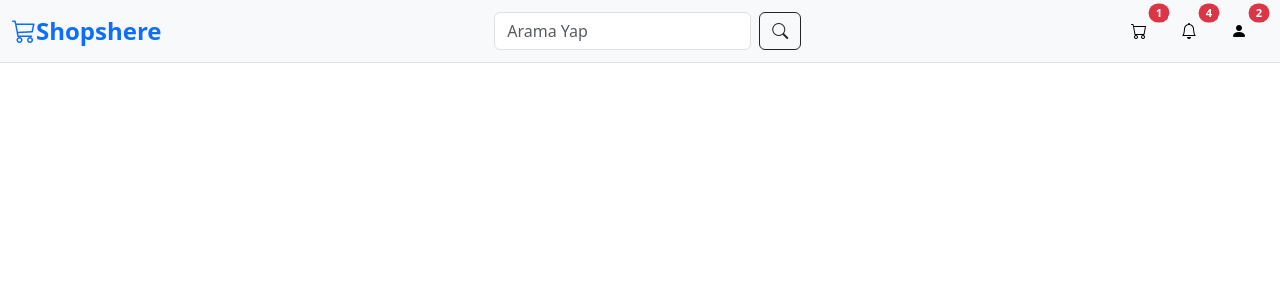
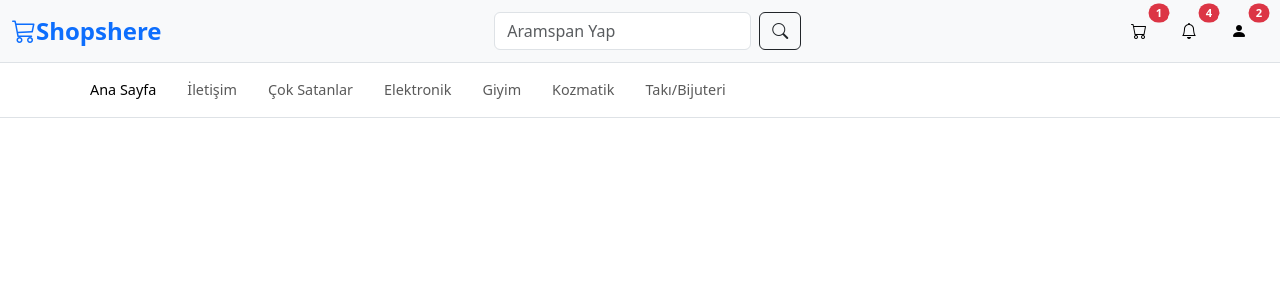
Before and after one commit to serhatkocak/shopshere, an Angular app: page /home in a window 1280 px wide. Shown: the top 300 px of the page. Built offline with nearby package versions, Linux system fonts and the light colour scheme.

Commit message:
nav bar added

```diff
--- a/src/app/home/home.component.html
+++ b/src/app/home/home.component.html
@@ -1,20 +1,20 @@
-<nav class="navbar navbar-expand-lg navbar-light bg-light border-bottom">
+<header class="navbar navbar-expand-lg navbar-light bg-light border-bottom">
   <div class="container-fluid">
 
-    <a class="navbar-brand fw-bold text-primary"><i class="bi bi-cart3"></i>Shopshere</a>
+    <span class="navbar-brand fw-bold text-primary"><i class="bi bi-cart3"></i>Shopshere</span>
 
-    <form class="d-flex mx-auto">
-      <input class="form-control me-2" type="search" placeholder="Arama Yap" aria-label="Search" />
+    <div class="d-flex mx-auto">
+      <input class="form-control me-2" type="search" placeholder="Aramspan Yap" aria-label="Search" />
       <button class="btn btn-outline-dark" type="submit"><i class="bi bi-search"></i> </button>
-    </form>
+    </div>
 
     <div class="d-flex align-items-center">
-      <a href="#" class="btn btn-light position-relative me-2">
+      <button class="btn btn-light position-relative me-2">
         <i class="bi bi-cart"></i>
         <span class="position-absolute top-0 start-100 translate-middle badge rounded-pill bg-danger">
           1
         </span>
-      </a>
+      </button>
 
       <button class="btn btn-light position-relative me-2" (click)="openModal()">
         <i class="bi bi-bell"></i>
@@ -24,14 +24,32 @@
       </button>
 
 
-      <a  class="btn btn-light position-relative me-2" >
+      <button class="btn btn-light position-relative me-2">
         <i class="bi bi-person-fill"></i>
         <span class="position-absolute top-0 start-100 translate-middle badge rounded-pill bg-danger">
           2
         </span>
-      </a>
+      </button>
       <div>
       </div>
     </div>
   </div>
+</header>
+
+<nav class="navbar navbar-expand-lg border-bottom">
+  <div class="container">
+
+    <div class="collapse navbar-collapse" id="navbarNav">
+      <ul class="navbar-nav">
+        <li *ngFor="let notification of navList" (click)="changeNav(notification)" class="nav-item">
+          <span class="nav-link" [ngClass]="{'active': activeNavName === notification }">{{notification}}</span>
+        </li>
+      </ul>
+    </div>
+
+    <button class="navbar-toggler" type="button" data-bs-toggle="collapse" data-bs-target="#navbarNav"
+      aria-controls="navbarNav" aria-expanded="false" aria-label="Toggle navigation">
+      <span class="navbar-toggler-icon"></span>
+    </button>
+  </div>
 </nav>
--- a/src/app/home/home.component.scss
+++ b/src/app/home/home.component.scss
@@ -10,3 +10,11 @@
 .badge {
   font-size: 0.7rem;
 }
+
+span.nav-link {
+  cursor: pointer;
+  &:hover {
+    background-color: rgb(220, 217, 217);
+    border-radius: 7px;
+  }
+}
--- a/src/app/home/home.component.ts
+++ b/src/app/home/home.component.ts
@@ -10,13 +10,28 @@ import { NgbModal } from '@ng-bootstrap/ng-bootstrap';
 })
 export class HomeComponent {
 
+  public navList = [
+    'Ana Sayfa',
+    'İletişim',
+    'Çok Satanlar',
+    'Elektronik',
+    'Giyim',
+    'Kozmatik',
+    'Takı/Bijuteri'
+  ]
 
-modal: any;
+  public activeNavName = 'Ana Sayfa'
 
-  constructor(private modalService: NgbModal){}
+  constructor(private modalService: NgbModal) {
+
+  }
 
   openModal() {
     this.modalService.open(NotificationsModalComponent)
   }
 
+  public changeNav(navName: string) {
+    this.activeNavName = navName
+    console.log(this.activeNavName)
+  }
 }
```
Lines whose indentation alone changed are shown as unchanged.
